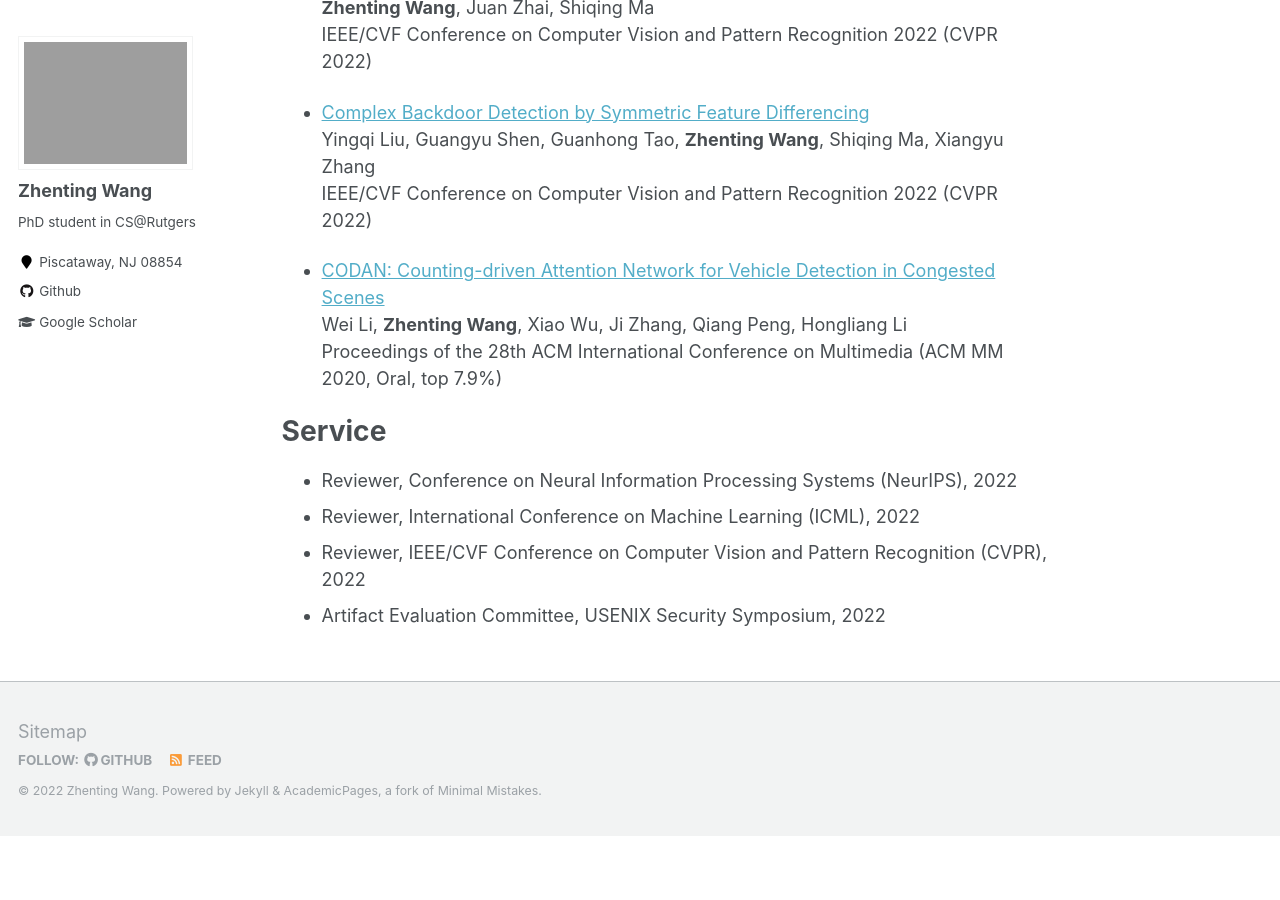
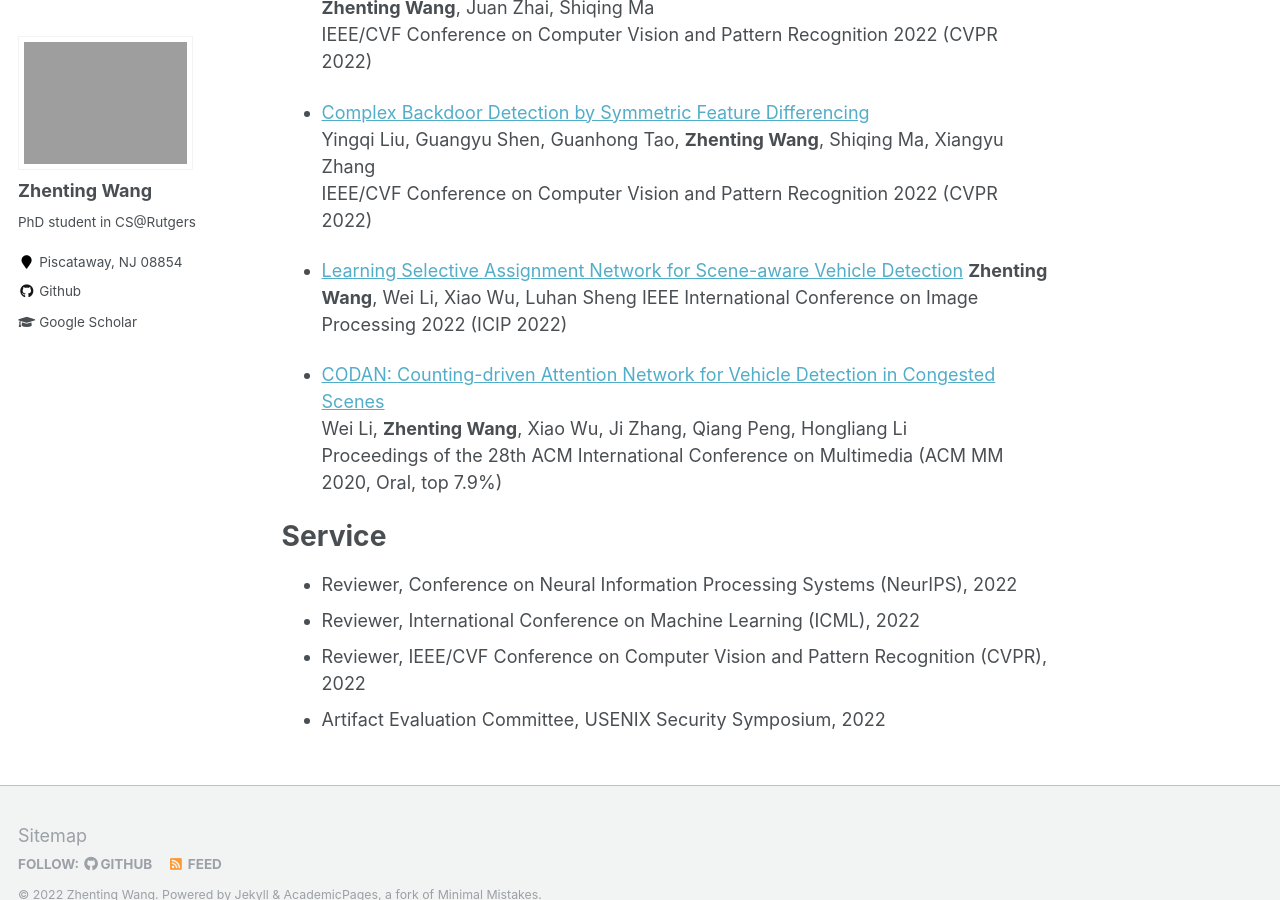
Before and after one commit to ZhentingWang/zhentingwang.github.io, a Jekyll site: the page built from _pages/about.md, in a window 1280 px wide and 900 px high, scrolled down 797 px. Built offline with Jekyll 4.4.1, drawn with Linux system fonts in a browser that asks for light colours; before the commit the page ends 1633 px from its top, so only the background shows below that.

Commit message:
Update about.md

```diff
--- a/_pages/about.md
+++ b/_pages/about.md
@@ -34,6 +34,10 @@ IEEE/CVF Conference on Computer Vision and Pattern Recognition 2022 (CVPR 2022)
 Yingqi Liu, Guangyu Shen, Guanhong Tao, **Zhenting Wang**, Shiqing Ma, Xiangyu Zhang
 IEEE/CVF Conference on Computer Vision and Pattern Recognition 2022 (CVPR 2022)
 
+* [Learning Selective Assignment Network for Scene-aware Vehicle Detection](https://zhentingwang.github.io)
+**Zhenting Wang**, Wei Li, Xiao Wu, Luhan Sheng
+IEEE International Conference on Image Processing 2022 (ICIP 2022)
+
 * [CODAN: Counting-driven Attention Network for Vehicle Detection in Congested Scenes](https://dl.acm.org/doi/abs/10.1145/3394171.3413945)
 Wei Li, **Zhenting Wang**, Xiao Wu, Ji Zhang, Qiang Peng, Hongliang Li
 Proceedings of the 28th ACM International Conference on Multimedia (ACM MM 2020, Oral, top 7.9%)
```
